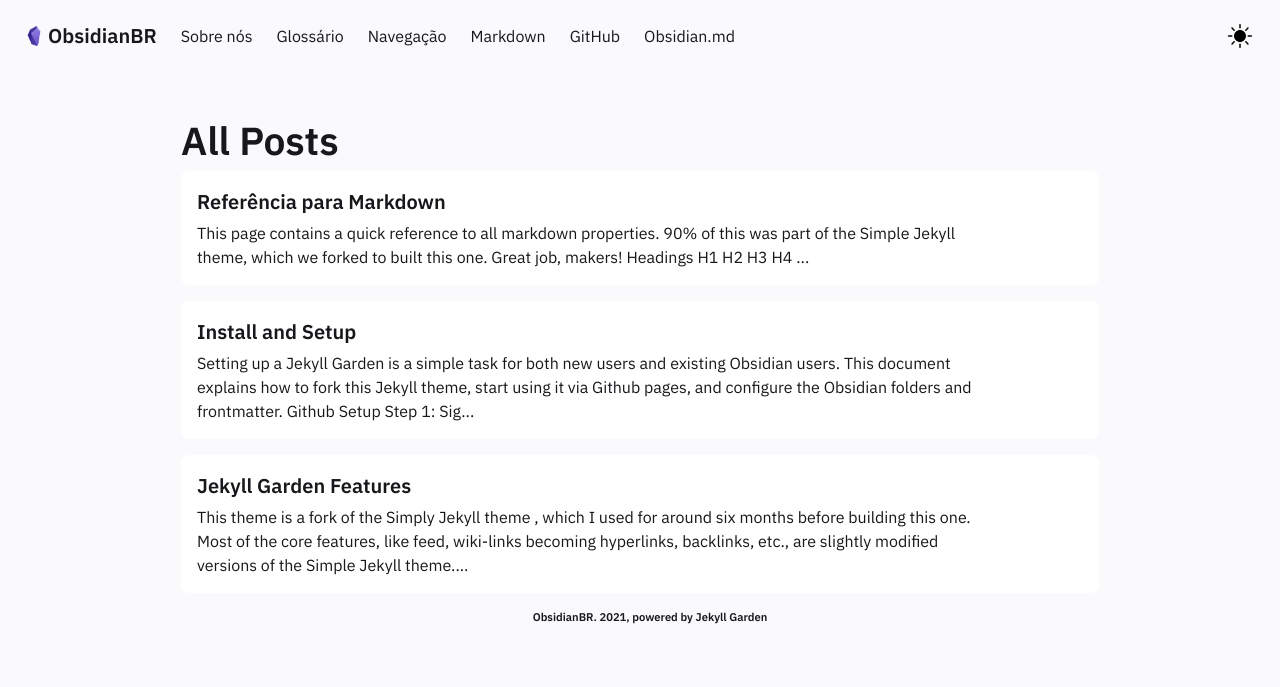
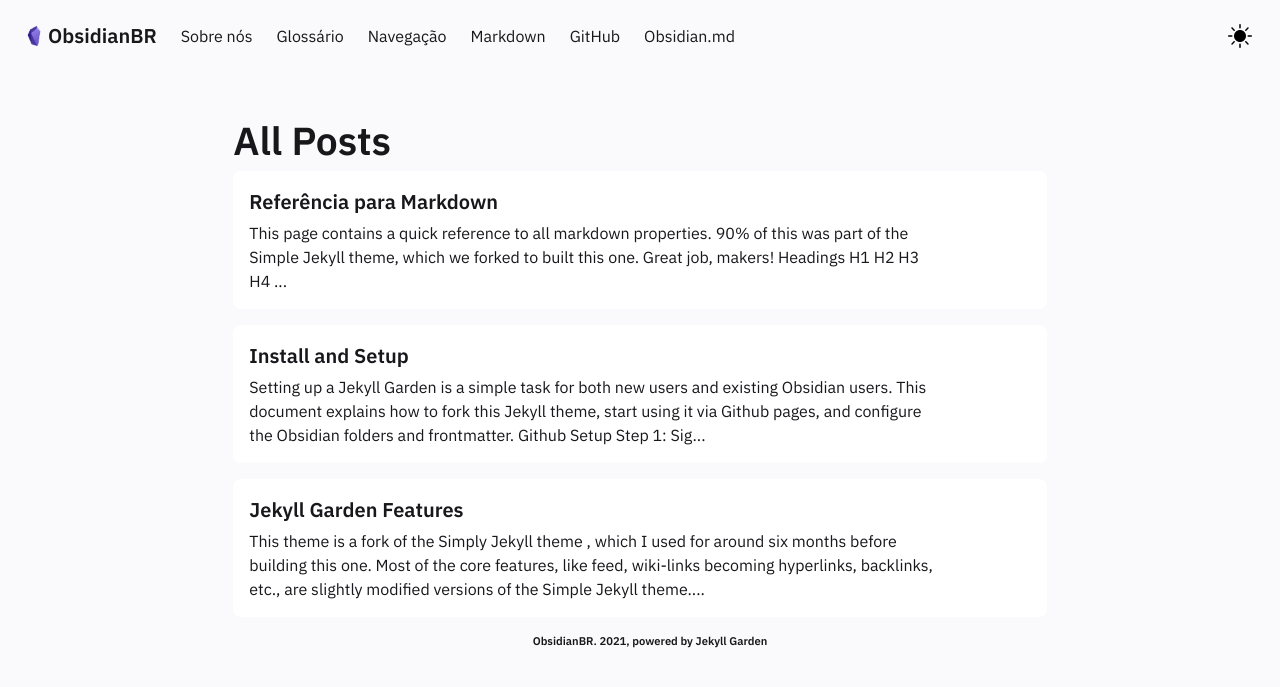
Before and after one commit to obsidianbr/obsidianbr.github.io, a Jekyll site: the page built from pages/posts.md, in a window 1280 px wide. Shown: the top 687 px of the page. Built offline with Jekyll 4.4.1, drawn with Linux system fonts in a browser that asks for light colours.

Commit message:
Update Post.html

```diff
--- a/_layouts/Post.html
+++ b/_layouts/Post.html
@@ -91,7 +91,7 @@
 
             {%- if page.content-type == "notes"
             or page.content-type == "post"  -%}
-                <div class="column is-three-quarters">
+                <div class="column is-two-thirds">
                     <main>
                         <div class="note-page-section">
                             <div class="buttons for-back-home">
@@ -126,7 +126,7 @@
             <!--- CASE 3 : Static Page -->
 
             {%- if page.content-type == "eg" -%}
-                <div class="column is-three-quarters">
+                <div class="column is-two-thirds">
                     <main>
                         <h1>{{page.title}}</h1>
                         {%- include Content.html -%}
@@ -139,7 +139,7 @@
             <!--- CASE 4 :  Blog Listing page -->
 
             {%- if page.permalink == "/posts" -%}
-                <div class="column is-three-quarters">
+                <div class="column is-two-thirds">
                     <h1>{{page.title}}</h1>
                     <div class="block">
                         {% for item in site.posts %}
@@ -164,7 +164,7 @@
             <!--- CASE 5 :  Notes Listing page -->
 
             {%- if page.permalink == "/notes" -%}
-                <div class="column is-three-quarters">
+                <div class="column is-two-thirds">
                     {%- include FeedContent.html -%}
                     {%- include Feed.html -%}
                     {%- include Footer.html -%}
```
